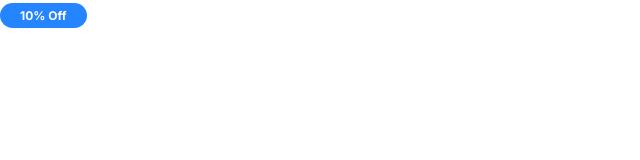
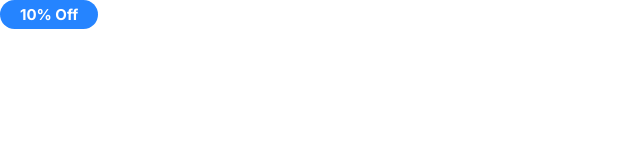
Before and after one commit to aussio/justify, a plain HTML site: page index.html in a window 1280 px wide. Shown: the full height of the page, 0-640 px from the left. Drawn offline with Linux system fonts and the light colour scheme.

Commit message:
Build badge components and defines style

```diff
--- a/index.html
+++ b/index.html
@@ -16,6 +16,6 @@
     <link rel="stylesheet" href="css/styles.css" />
   </head>
   <body>
-    <span class="badge badge--primary badge--small">10% Off</span>
+    <span class="badge badge--primary">10% Off</span>
   </body>
 </html>
```
Also changed, not shown: 1 other file.
